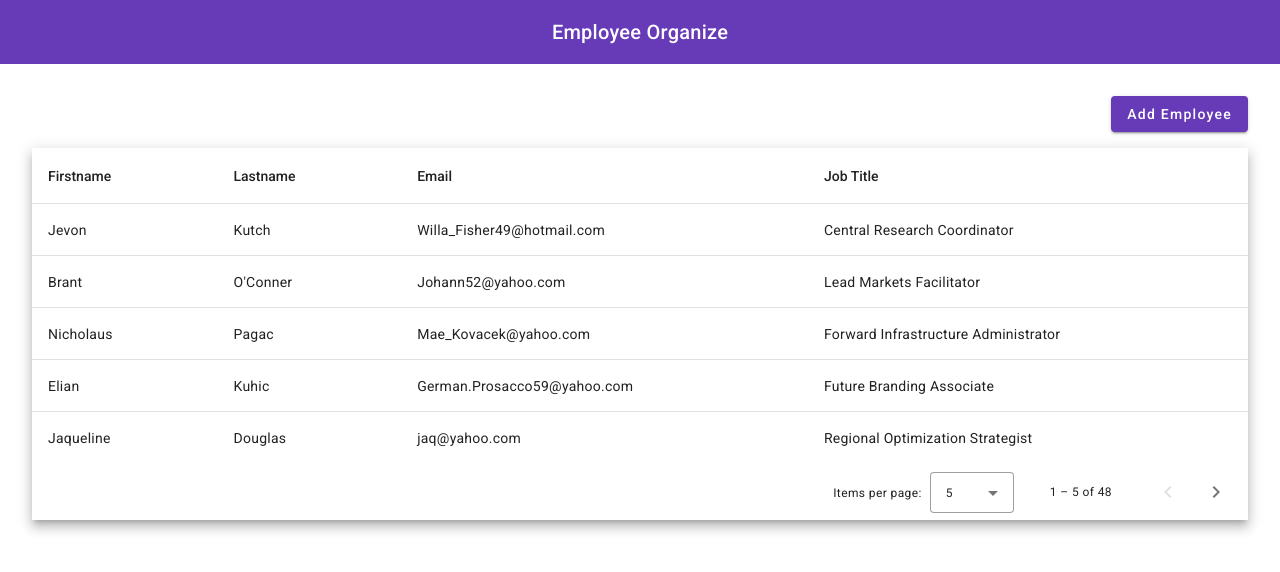
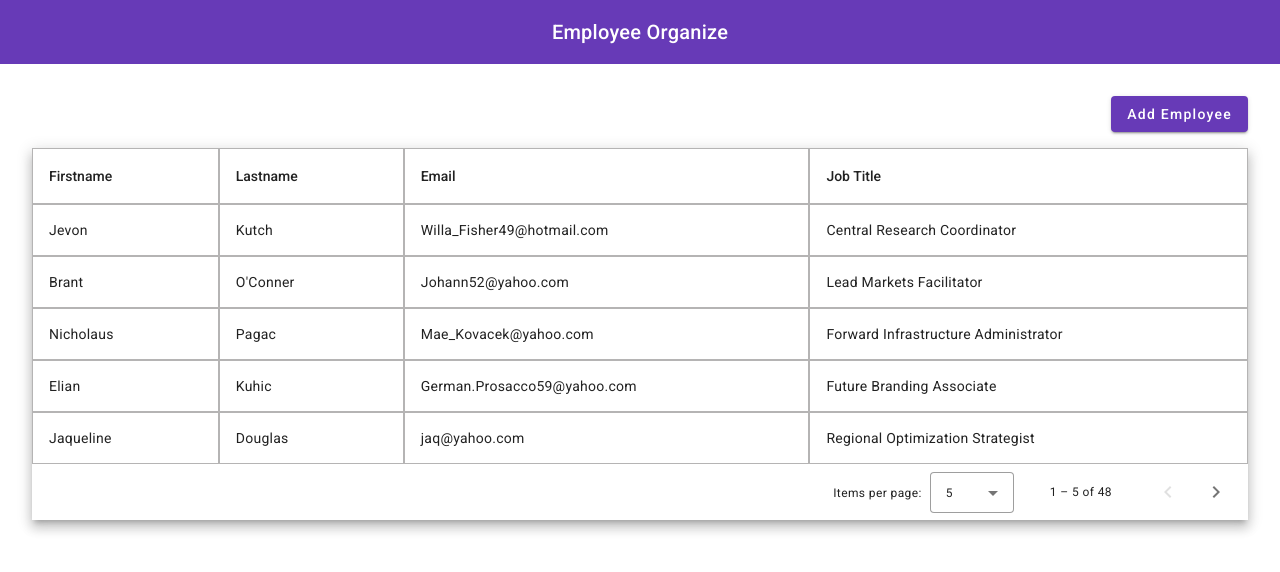
Before and after one commit to laska-adief/employee-organize, an Angular app: page /employee/list in a window 1280 px wide. Shown: the top 572 px of the page. Built offline with nearby package versions, Linux system fonts and the light colour scheme; data requests are answered from the project's data file; sample sign-in values are in the browser's storage.

Commit message:
[Employee Organize] add border for table employee list

```diff
--- a/src/app/pages/employee/employee-list/employee-list.component.scss
+++ b/src/app/pages/employee/employee-list/employee-list.component.scss
@@ -5,4 +5,8 @@
     margin-bottom: 1rem;
     text-align: right;
   }
+
+  tr, th, td {
+    border: 1px solid rgb(181, 180, 180);
+  }
 }
```
